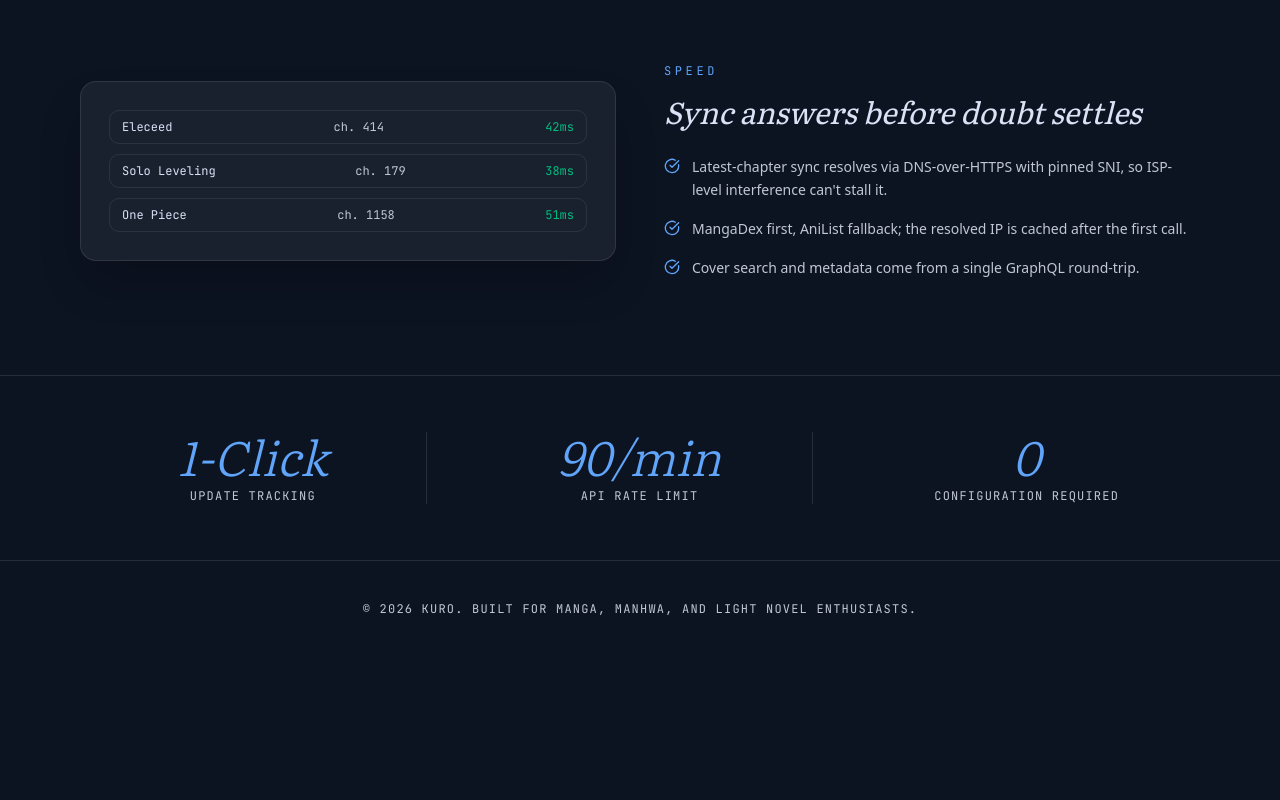
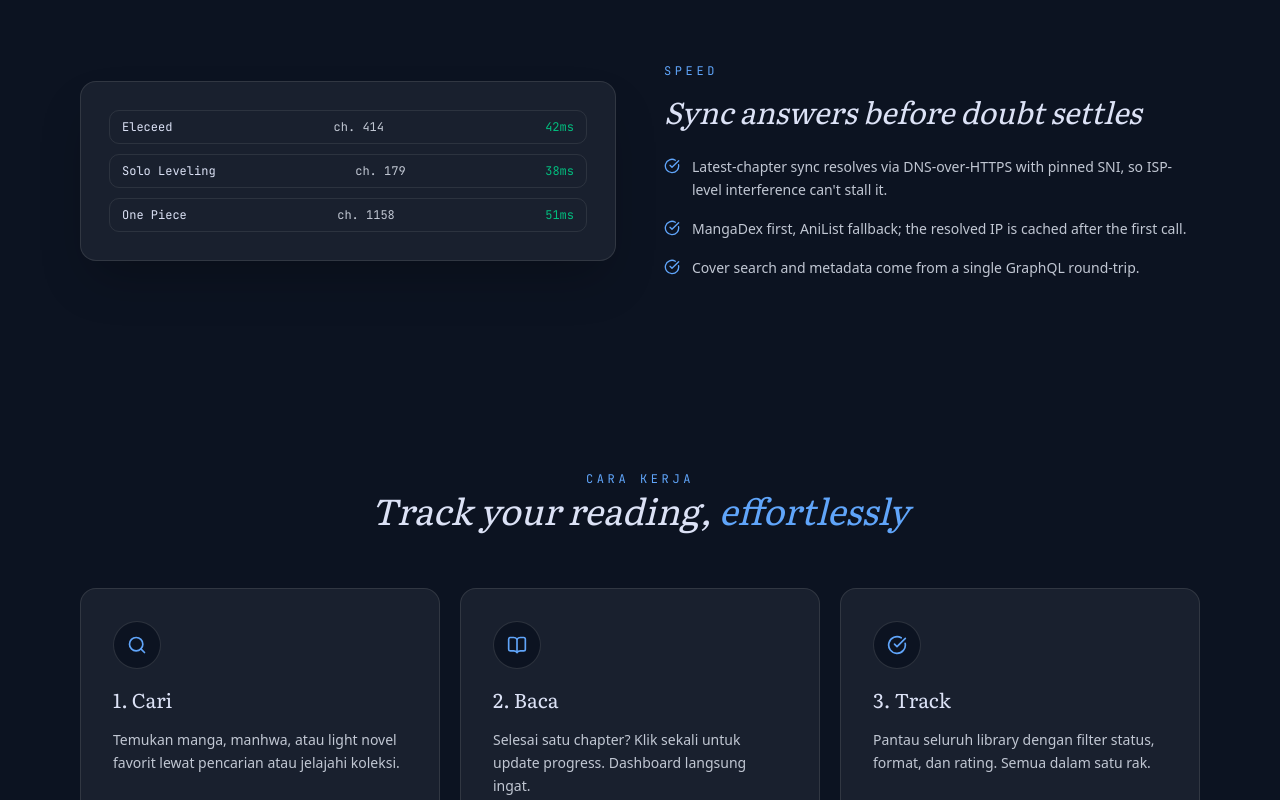
Before and after one commit to Ashurinnn123/kuro-tracker, a Next.js app: page / in a window 1280 px wide. Shown: the part 2000-2800 px from the top of the page. Before the commit the page ends 2657 px from the top, so only its background shows below. Built offline with nearby package versions, Linux system fonts and the light colour scheme; no server answers.

Commit message:
Add Cara Kerja section to landing page

```diff
--- a/src/app/landing-inner.tsx
+++ b/src/app/landing-inner.tsx
@@ -7,6 +7,7 @@ import {
   Star,
   Zap,
   Bookmark,
+  Search,
 } from "lucide-react"
 
 const FEATURES: { icon: typeof BookOpen; head: string; body: string; foot: string }[] = [
@@ -32,6 +33,9 @@ export default function LandingPageInner() {
           <div className="hidden items-center gap-8 md:flex">
             <Link href="#features" className="font-mono text-xs uppercase tracking-widest text-muted-foreground transition-colors hover:text-primary">
               Features
+            </Link>
+            <Link href="#how-it-works" className="font-mono text-xs uppercase tracking-widest text-muted-foreground transition-colors hover:text-primary">
+              Cara Kerja
             </Link>
             <Link href="#stats" className="font-mono text-xs uppercase tracking-widest text-muted-foreground transition-colors hover:text-primary">
               Tentang
@@ -171,6 +175,41 @@ export default function LandingPageInner() {
         </div>
       </section>
 
+      {/* ===== CARA KERJA ===== */}
+      <section id="how-it-works" className="py-24">
+        <div className="mx-auto max-w-6xl px-4">
+          <div className="text-center">
+            <p className="font-mono text-xs uppercase tracking-[0.3em] text-primary">Cara Kerja</p>
+            <h2 className="mx-auto max-w-2xl font-serif text-3xl italic leading-tight sm:text-4xl">
+              Track your reading, <span className="text-primary">effortlessly</span>
+            </h2>
+          </div>
+          <div className="mt-14 grid gap-5 md:grid-cols-3">
+            <div className="group flex flex-col gap-4 rounded-2xl border border-border/60 bg-surface p-8 transition-colors hover:border-primary/60">
+              <div className="flex h-12 w-12 items-center justify-center rounded-full border border-border/60 bg-background text-primary">
+                <Search className="h-5 w-5" />
+              </div>
+              <h3 className="font-serif text-xl">1. Cari</h3>
+              <p className="text-sm leading-relaxed text-muted-foreground">Temukan manga, manhwa, atau light novel favorit lewat pencarian atau jelajahi koleksi.</p>
+            </div>
+            <div className="group flex flex-col gap-4 rounded-2xl border border-border/60 bg-surface p-8 transition-colors hover:border-primary/60">
+              <div className="flex h-12 w-12 items-center justify-center rounded-full border border-border/60 bg-background text-primary">
+                <BookOpen className="h-5 w-5" />
+              </div>
+              <h3 className="font-serif text-xl">2. Baca</h3>
+              <p className="text-sm leading-relaxed text-muted-foreground">Selesai satu chapter? Klik sekali untuk update progress. Dashboard langsung ingat.</p>
+            </div>
+            <div className="group flex flex-col gap-4 rounded-2xl border border-border/60 bg-surface p-8 transition-colors hover:border-primary/60">
+              <div className="flex h-12 w-12 items-center justify-center rounded-full border border-border/60 bg-background text-primary">
+                <CheckCircle className="h-5 w-5" />
+              </div>
+              <h3 className="font-serif text-xl">3. Track</h3>
+              <p className="text-sm leading-relaxed text-muted-foreground">Pantau seluruh library dengan filter status, format, dan rating. Semua dalam satu rak.</p>
+            </div>
+          </div>
+        </div>
+      </section>
+
       {/* ===== STATS BAND ===== */}
       <section id="stats" className="border-y border-border/50 py-14">
         <div className="mx-auto grid max-w-6xl gap-10 px-4 text-center md:grid-cols-3 md:divide-x md:divide-border/50">
```
